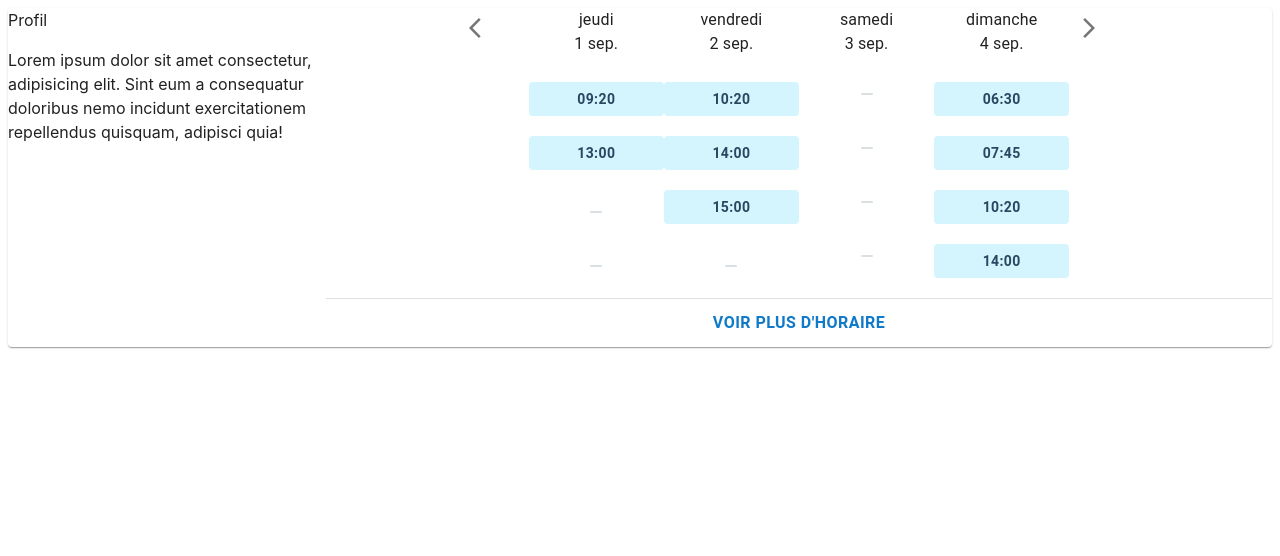
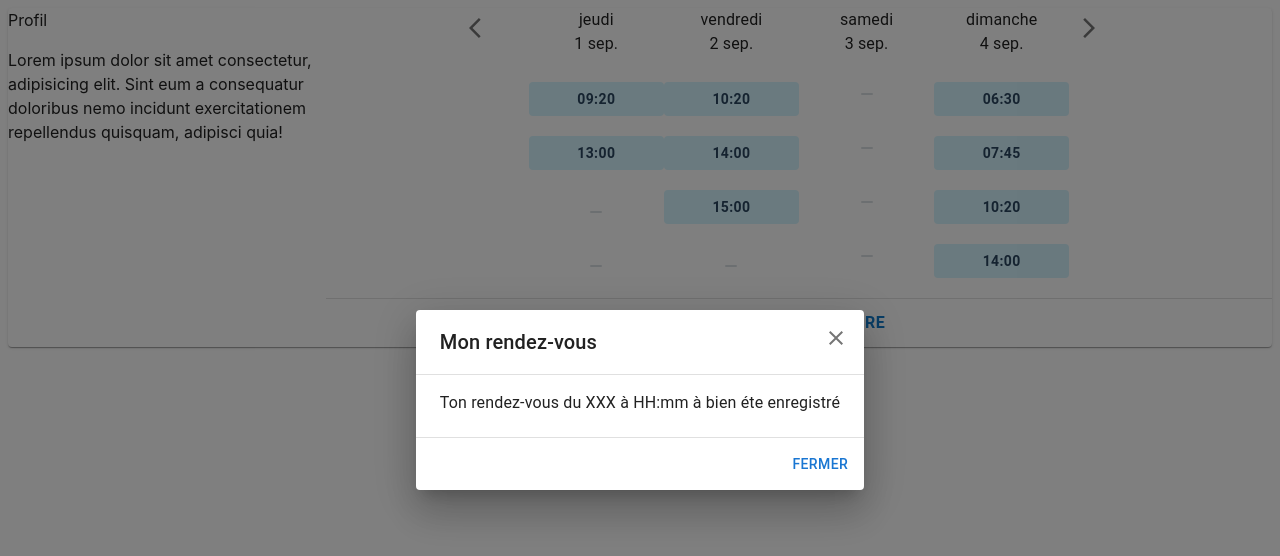
Before and after one commit to ludibel/calendar, a React (Vite) app: page / in a window 1280 px wide. Both pictures are taken after a click on the button "15:00". Shown: the top 556 px of the page. Built offline with nearby package versions, Linux system fonts and the light colour scheme.

Commit message:
creation hook useModal-creation du component Modal et testModal

```diff
--- a/src/App.tsx
+++ b/src/App.tsx
@@ -1,7 +1,11 @@
 import Calendar from './assets/components/Calendar';
 
 const App = () => {
-  return <Calendar />;
+  return (
+    <>
+      <Calendar />
+    </>
+  );
 };
 
 export default App;
--- a/src/assets/components/Calendar/index.tsx
+++ b/src/assets/components/Calendar/index.tsx
@@ -1,4 +1,5 @@
-import { FC, useEffect, useState, MouseEvent } from 'react';
+import React, { FC, useEffect, useState, MouseEvent } from 'react';
+
 import { Typography, IconButton, Divider, Card } from '@mui/material';
 import Grid from '@mui/material/Unstable_Grid2'; // Grid version 2
 import ArrowBackIosIcon from '@mui/icons-material/ArrowBackIos';
@@ -7,6 +8,8 @@ import ArrowForwardIosIcon from '@mui/icons-material/ArrowForwardIos';
 import { dateType } from '../../types';
 import { dispos } from '../../datas/dispos';
 import { convertDate, convertTime } from '../../services/convertionDate';
+import Modal from '../Modal';
+import useModal from '../../hooks/useModal';
 // import des composants mui stylés
 import {
   StyledGridDate,
@@ -36,6 +39,8 @@ const Calendar: FC = () => {
   const [showButton, setShowButton] = useState(false);
   // nom pour le bouton plus ou moins d'horaire
   const [nameButton, setNameButton] = useState(TITLEBUTTON.MORE);
+  // utilisation du hook personnalisé useHook
+  const { openModal, toggleOpenings } = useModal();
 
   // fonction permettant de récupérer la longueur du tableau des slots
   // et si cette longueur > 3 on affiche le button 'voir plus d'horaire"
@@ -108,8 +113,19 @@ const Calendar: FC = () => {
         setArraylength(greatValueArraySlots);
     }
   };
-
+  const content = (
+    <React.Fragment>
+      Ton rendez-vous du XXX à HH:mm à bien éte enregistré
+    </React.Fragment>
+  );
   return (
+    <>
+      <Modal
+        openModal={openModal}
+        hide={toggleOpenings}
+        headerTitle='Mon rendez-vous'
+        modalContent={content}
+      />
       <Card>
         <Grid
           container
@@ -122,8 +138,8 @@ const Calendar: FC = () => {
             Profil
             <p>
               {' '}
-            Lorem ipsum dolor sit amet consectetur, adipisicing elit. Sint eum a
-            consequatur doloribus nemo incidunt exercitationem repellendus
+              Lorem ipsum dolor sit amet consectetur, adipisicing elit. Sint eum
+              a consequatur doloribus nemo incidunt exercitationem repellendus
               quisquam, adipisci quia!
             </p>
           </Grid>
@@ -137,8 +153,9 @@ const Calendar: FC = () => {
             >
               <StyledGridIcon xs={1}>
                 <IconButton
-                aria-label=' voie lesdates précedentes'
+                  aria-label=' voir les dates précedentes'
                   onClick={handleClickAvailabilityBefore}
+                  data-testid='open-modal'
                 >
                   <ArrowBackIosIcon />
                 </IconButton>
@@ -165,16 +182,19 @@ const Calendar: FC = () => {
                     {/* permet de créer un tableau de la longueur arraylength (4 en initial ou de la valeur calculée lors l'évenement onClick de "voir plus d'horaire")
                     et de mapper data.slots avec des index supérieurs à data.slots.length */}
                     {Array.from(new Array(arraylength)).map((_, i) => (
-                    <Grid>
+                      <Grid key={`slot-${i}`}>
                         {data.slots[i] ? (
-                        <StyledButton key={`slot-${index}`}>
+                          <StyledButton
+                            saria-label='selectionne heure choisie'
+                            onClick={toggleOpenings}
+                          >
                             {convertTime(data.slots[i], {
                               hour: '2-digit',
                               minute: '2-digit',
                             })}
                           </StyledButton>
                         ) : (
-                        <StyledDivAvailabilityEmpty key={`slot-empty-${index}`}>
+                          <StyledDivAvailabilityEmpty>
                             <StyledDivAvailabilityDash />
                           </StyledDivAvailabilityEmpty>
                         )}
@@ -208,6 +228,7 @@ const Calendar: FC = () => {
           </Grid>
         </Grid>
       </Card>
+    </>
   );
 };
 
--- /dev/null
+++ b/src/assets/components/Modal/index.tsx
@@ -0,0 +1,79 @@
+import { FC } from 'react';
+import { createPortal } from 'react-dom';
+import {
+  Button,
+  Dialog,
+  DialogActions,
+  DialogContent,
+  DialogTitle,
+  Typography,
+} from '@mui/material';
+import CloseIcon from '@mui/icons-material/Close';
+import { StyledIconButton } from './styledModal';
+
+export interface DialogTitleProps {
+  id: string;
+  children?: React.ReactNode;
+  onClose: () => void;
+}
+
+export interface ModalProps {
+  openModal: boolean;
+  hide: () => void;
+  modalContent: JSX.Element;
+  headerTitle: string;
+}
+
+const DialogTitleWithIconClose = (props: DialogTitleProps) => {
+  const { children, onClose } = props;
+  return (
+    <DialogTitle>
+      {children}
+      {onClose ? (
+        <StyledIconButton
+          aria-label='Fermer la fenêtre de dialogue'
+          onClick={onClose}
+        >
+          <CloseIcon />
+        </StyledIconButton>
+      ) : null}
+    </DialogTitle>
+  );
+};
+// createPortal permet de rendre le composant en dehors du composant parent
+const Modal: FC<ModalProps> = ({
+  openModal,
+  hide,
+  modalContent,
+  headerTitle,
+}) =>
+  openModal
+    ? createPortal(
+        <>
+          <Dialog
+            onClose={hide}
+            aria-labelledby='customized-dialog-title'
+            open={openModal}
+            data-testid='modal'
+          >
+            <DialogTitleWithIconClose
+              id='customized-dialog-title'
+              onClose={hide}
+            >
+              {headerTitle}
+            </DialogTitleWithIconClose>
+            <DialogContent dividers>
+              <Typography gutterBottom>{modalContent}</Typography>
+            </DialogContent>
+            <DialogActions>
+              <Button autoFocus onClick={hide}>
+                Fermer
+              </Button>
+            </DialogActions>
+          </Dialog>
+        </>,
+        document.body,
+      )
+    : null;
+
+export default Modal;
--- /dev/null
+++ b/src/assets/components/Modal/styledModal.tsx
@@ -0,0 +1,11 @@
+import styled from '@emotion/styled';
+
+import { Dialog, IconButton } from '@mui/material';
+
+export const StyledDialog = styled(Dialog)({});
+
+export const StyledIconButton = styled(IconButton)({
+  position: 'absolute',
+  right: 8,
+  top: 8,
+}) as typeof IconButton;
--- /dev/null
+++ b/src/assets/hooks/useModal.tsx
@@ -0,0 +1,15 @@
+import { useState } from 'react';
+
+// creation d'un hook useModal pour l'ouverture et la fermeture d'un composant modal
+const useModal = () => {
+  const [openModal, setOpenModal] = useState(false);
+
+  const toggleOpenings = () => {
+    setOpenModal(!openModal);
+  };
+  return {
+    openModal,
+    toggleOpenings,
+  };
+};
+export default useModal;
```
Also changed, not shown: 2 other files (tests, documents, lock files or other folders). Lines whose indentation alone changed are shown as unchanged.
